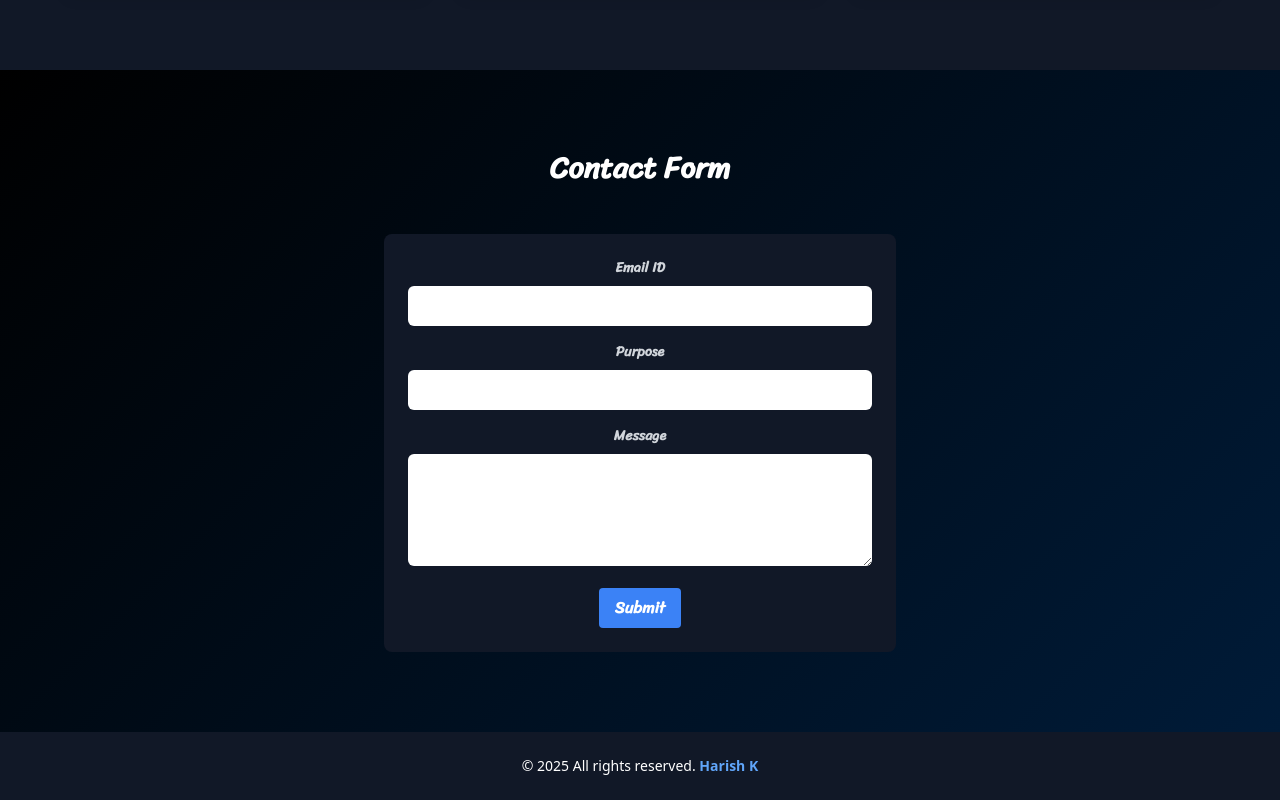
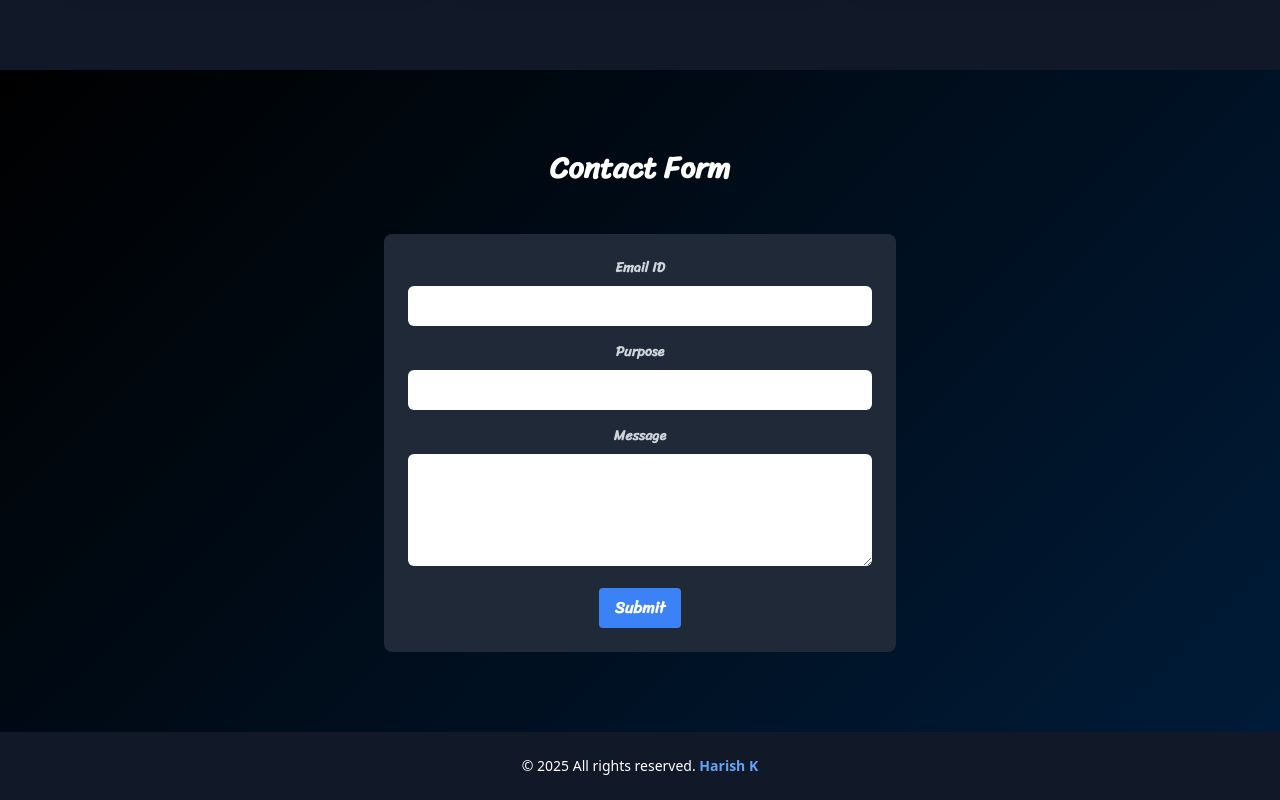
Before and after one commit to Harish0402/React-Portfolio, a React (Vite) app: page / in a window 1280 px wide. Shown: the part 1855-2655 px from the top of the page. Built offline with nearby package versions, Linux system fonts and the light colour scheme.

Commit message:
ready for deployment

```diff
--- a/src/contact.jsx
+++ b/src/contact.jsx
@@ -20,7 +20,7 @@ const ContactForm = () => {
   return (
     <div className='flex flex-col text-center px-3 py-20 bg-contact' id='contact'>
       <h1 className='text-white text-3xl font-bold font-display'>Contact Form</h1><br /><br />
-      <form onSubmit={handleSubmit} className="w-full max-w-lg mx-auto p-6 bg-gray-900 text-white rounded-lg">
+      <form onSubmit={handleSubmit} className="w-full max-w-lg mx-auto p-6 bg-gray-800 text-white rounded-lg">
         <div className="mb-4">
           <label className="block text-gray-300 text-sm font-bold mb-2 font-display" htmlFor="email">
             Email ID
```
